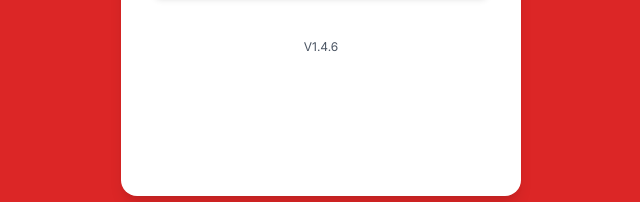
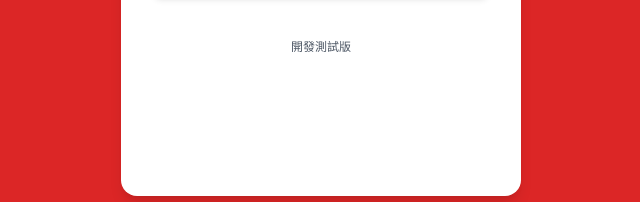
Before and after one commit to nw-com/nwcom-check-in, a plain HTML site: page index.html in a window 1280 px wide. Shown: the part 544-746 px from the top of the page, 319-959 px from the left. Drawn offline with nearby package versions, Linux system fonts and the light colour scheme.

Commit message:
Update index.html

```diff
--- a/index.html
+++ b/index.html
@@ -170,7 +170,7 @@
                         <span>登入系統</span>
                     </button>
                     <p id="login-message" class="text-red-500 text-sm text-center min-h-[10px]"></p>
-                    <p class="text-center text-gray-600 text-xs mt-2">V1.4.6</p>
+                    <p class="text-center text-gray-600 text-xs mt-2">開發測試版</p>
                 </div>
             </main>
         </div>
```
